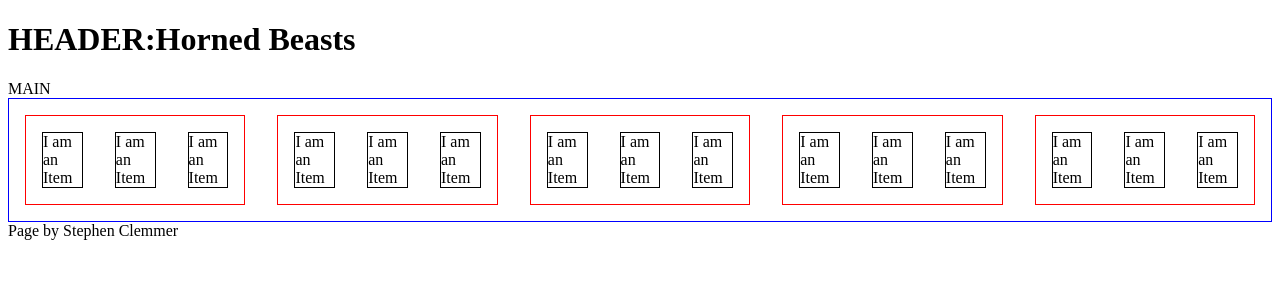
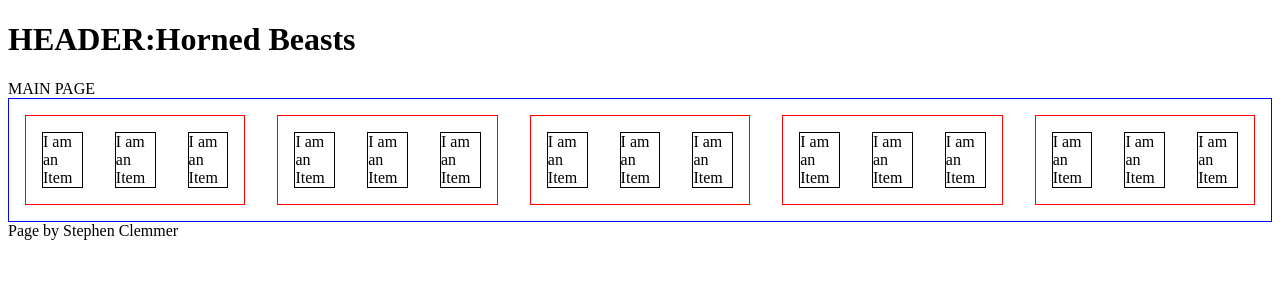
Before and after one commit to stephenclemmer/horned-animals, a React (Create React App) app: page / in a window 1280 px wide. Shown: the top 300 px of the page. Built offline with nearby package versions, Linux system fonts and the light colour scheme.

Commit message:
Final pull for the evening

```diff
--- a/src/Main.js
+++ b/src/Main.js
@@ -6,7 +6,7 @@ class Main extends React.Component{
   render(){
     return(
       <main>
-        MAIN
+        MAIN PAGE
         <Grid/>
       </main>
     )
```
